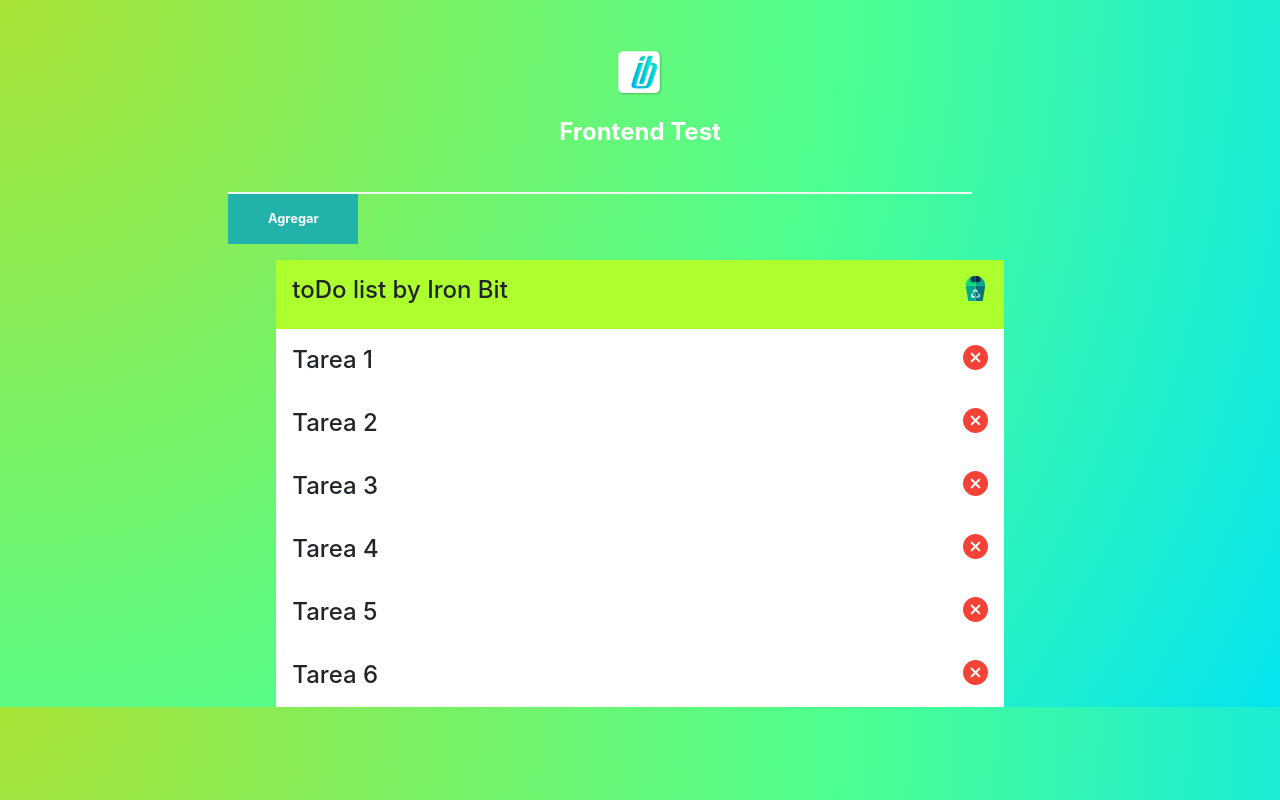
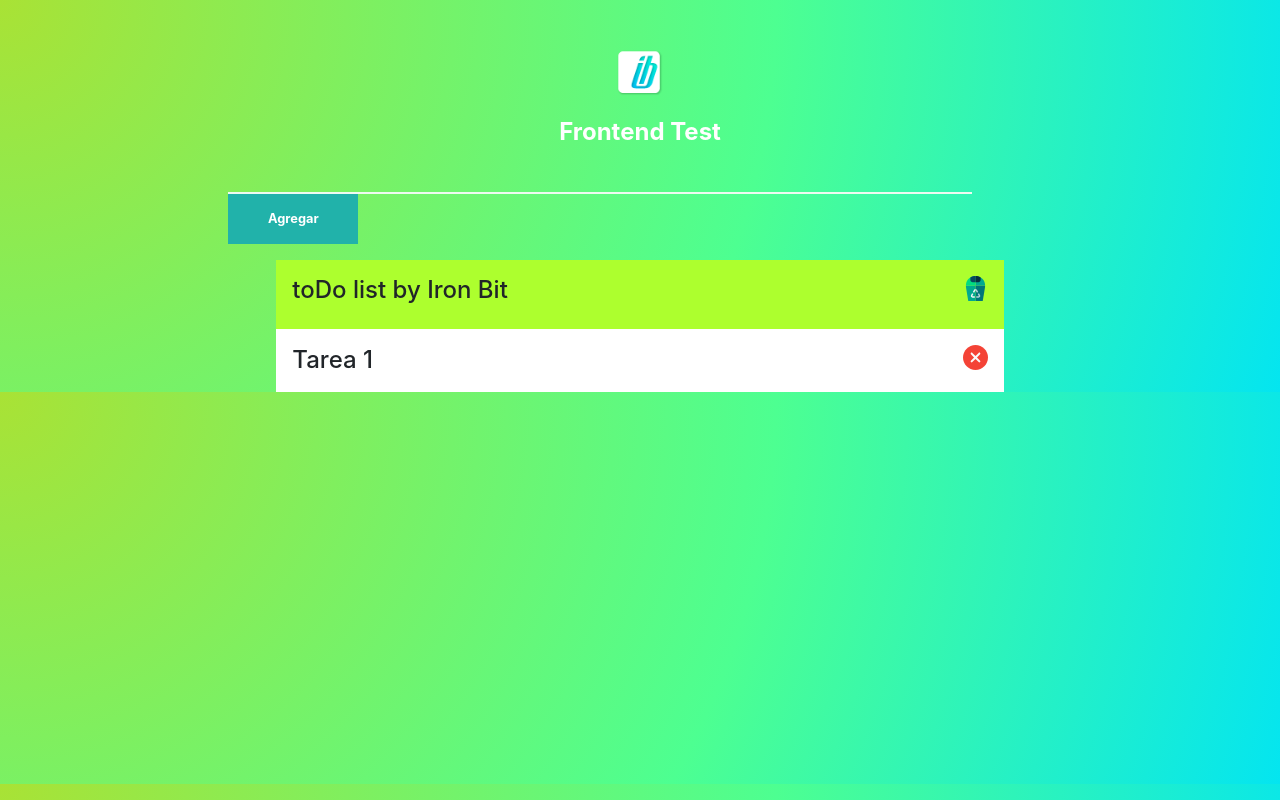
Before and after one commit to iyemay/TodoList, a React (Create React App) app: page / in a window 1280 px wide. Built offline with nearby package versions, Linux system fonts and the light colour scheme.

Commit message:
Include redux, react-redux dependencies

```diff
--- a/src/App.js
+++ b/src/App.js
@@ -1,42 +1,10 @@
 import React from 'react';
 import './App.scss';
-import { TodoList } from "./components/TodoList";
+import TodoList from "./components/TodoList";
 import { AddTodo } from "./components/AddTodo";
-import {Header} from "./components/Header";
+import { Header } from "./components/Header";
 
-class App extends React.Component {
-
-    constructor(props) {
-        super(props);
-        this.state = {
-            todoList: [
-                {
-                    id: 1,
-                    textTodo: "Tarea 1"
-                },
-                {
-                    id: 2,
-                    textTodo: "Tarea 2"
-                },
-                {
-                    id: 3,
-                    textTodo: "Tarea 3"
-                },
-                {
-                    id: 4,
-                    textTodo: "Tarea 4"
-                },
-                {
-                    id: 5,
-                    textTodo: "Tarea 5"
-                },
-                {
-                    id: 6,
-                    textTodo: "Tarea 6"
-                }
-            ]
-        };
-    }
+export default class App extends React.Component {
 
     render() {
         return(
@@ -44,11 +12,9 @@ class App extends React.Component {
             <div className="d-flex flex-column">
                 <Header />
                 <AddTodo />
-                <TodoList todoList={this.state.todoList}/>
+                <TodoList />
             </div>
 
         );
     }
 }
-
-export default App;
--- a/src/components/TodoList.js
+++ b/src/components/TodoList.js
@@ -1,9 +1,10 @@
 import React, {Component} from "react";
-import {TodoListItem} from "./TodoListItem";
+import TodoListItem from "./TodoListItem";
+import {connect} from "react-redux";
 
-export class TodoList extends Component {
+class TodoList extends Component {
     render() {
-        if(this.props.todoList.length) {
+        if (this.props.todoList.length) {
             return (
                 <div className="d-flex flex-column col-md-8 offset-md-2">
                     <div className="mb-0 mt-3 py-3 px-3 mx-5 d-flex justify-content-between header-todo-list">
@@ -17,7 +18,7 @@ export class TodoList extends Component {
                     </div>
                     {this.props.todoList.map(task => {
                         return (
-                            <TodoListItem key={task.id} task={task}/>
+                            <TodoListItem key={task.todoId} id={task.todoId}/>
                         );
                     })}
                 </div>
@@ -44,3 +45,11 @@ export class TodoList extends Component {
         }
     }
 }
+
+function mapStateToProps(state) {
+    return {
+        todoList: state.todoList
+    };
+}
+
+export default connect(mapStateToProps)(TodoList);
--- a/src/components/TodoListItem.js
+++ b/src/components/TodoListItem.js
@@ -1,14 +1,14 @@
 import React, {Component} from "react";
+import {connect} from "react-redux";
 
-export class TodoListItem extends Component {
-
+class TodoListItem extends Component {
 
     render() {
         const task = this.props.task;
         return (
             <div className="d-flex py-3 px-3 mx-5 align-items-center
                         justify-content-between item-todo" key={task.id}>
-                <h4 className="mb-0">{task.textTodo}</h4>
+                <h4 className="mb-0">{task.todoText}</h4>
                 <form>
                     <input type="image" alt="remove" src="icons/remove.svg" width="25" height="25"/>
                 </form>
@@ -16,3 +16,16 @@ export class TodoListItem extends Component {
         );
     }
 }
+
+function findTodoById(todoList, todoId) {
+    return todoList.find(todo => todo.todoId === todoId);
+}
+
+function mapStateToProps(state, ownProps) {
+    const todo = findTodoById(state.todoList, ownProps.id);
+    return {
+        task: todo
+    };
+}
+
+export default connect(mapStateToProps)(TodoListItem);
--- a/src/index.js
+++ b/src/index.js
@@ -3,11 +3,27 @@ import ReactDOM from 'react-dom';
 import './index.css';
 import App from './App';
 import 'bootstrap/dist/css/bootstrap.css';
+import { createStore, applyMiddleware } from 'redux';
+import logger from 'redux-logger';
+import { Provider } from 'react-redux';
+import todosReducer from "./reducer";
+import { addTodoAction } from "./actions";
 
+const store = createStore(
+    todosReducer,
+    applyMiddleware(logger)
+);
+
+store.dispatch(addTodoAction("Tarea 1"));
+/*store.dispatch({ type: REMOVE_TODO});
+store.dispatch({ type: REMOVE_ALL_TODO});*/
 
 ReactDOM.render(
-  <React.StrictMode>
-    <App />
-  </React.StrictMode>,
-  document.getElementById('root')
+
+    <React.StrictMode>
+        <Provider store={store}>
+            <App />
+        </Provider>
+    </React.StrictMode>,
+    document.getElementById('root')
 );
```
